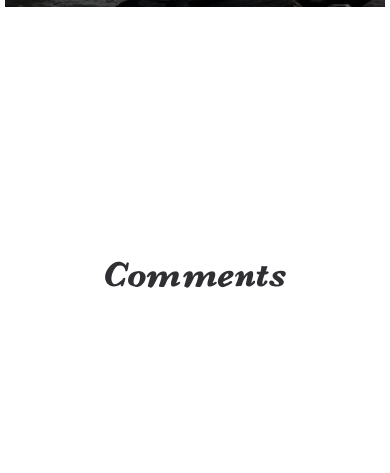
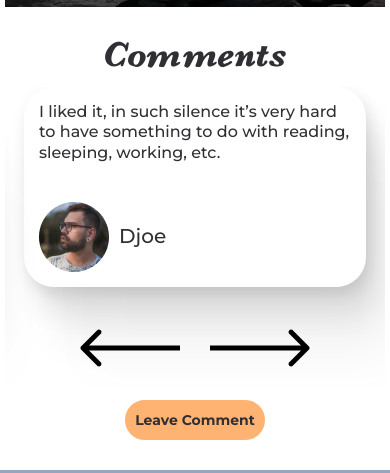
Before and after one commit to mesechasergei/Project-1-lighthouse, a plain HTML site: page index.html in a window 390 px wide. Shown: the part 2407-2880 px from the top of the page. Drawn offline with Linux system fonts and the light colour scheme; a web font is replaced by a local one.

Commit message:
responsive comments slider

```diff
--- a/css/responsive.css
+++ b/css/responsive.css
@@ -47,6 +47,21 @@
         gap: 15px;
         /* background-position: center; */
         background-position:50% 50%;
+    }
+
+    /* ---------------------- comments -------------------------  */
+
+    .comments-container {
+        margin-top: 50px;
+    }
+
+    .comments-container__slider {
+        top: 100px;
+    }
+
+    .comments__arrow-container {
+        margin-top: 300px;
+        margin-bottom: 30px;
     }
 
     /*  ---------------------- footer --------------------------- */
@@ -137,6 +152,18 @@
         gap: 25px;
     }
     /* ---------------------- comments -------------------------  */
+
+    .comments-container {
+        margin-top: 30px;
+    }
+
+    .comments-container__slider {
+        top: 70px;
+    }
+
+    .comments__arrow-container {
+        margin-top: 300px;
+    }
 
     /*  ---------------------- footer --------------------------- */
 
@@ -321,6 +348,39 @@
 
     /* ---------------------- comments -------------------------  */
 
+    .comments-container__slider {
+        gap: 50px;
+        height: 300px;
+        top: 50px;
+    }
+
+    .comments-container__comment {
+        padding: 15px;
+        height: 200px;
+    }
+
+    #comment-button {
+        width: auto;
+    }
+
+    .comments__arrow-container {
+        margin-top: 250px;
+        gap: 30px;
+    }
+
+    .comments-container-paragraph {
+        font-size: 16px;
+        max-width: 349px;
+        width: 80vw;
+        line-height: 130%;
+        /* resize: inherit !important; */
+    }
+
+    .comments-container__user-name {
+        font-size: 20px;
+        line-height: 25px;
+    }
+
     /*  ---------------------- footer --------------------------- */
 
     .footer__menu > a {
@@ -404,6 +464,16 @@
 
 }
 
+@media screen and (max-width: 500px) {
+
+    /* ---------------------- comments -------------------------  */
+
+    .comments-container__comment {
+        width: 90%;
+    }
+
+}
+
 
 @media screen and (max-width:320px){
     .characteristic {
--- a/css/style.css
+++ b/css/style.css
@@ -71,7 +71,7 @@ nav , footer {
 
 }
 
-.menu__link_active {
+.menu__link_second-language {
     color: rgba(0, 0, 0, 0.55);
 }
 
@@ -215,6 +215,8 @@ main {
     max-width: 600px;
 }
 
+/* ---------------------- characteristic -------------------------  */
+
 .characteristic {
     padding-top: 30px;
     display: flex;
@@ -289,7 +291,7 @@ main {
     padding: 39px 50px 24px 50px;
     height: 245px;
     width: 480px;
-    resize: none !important;
+    /* resize: none !important; */
     border-radius: 30px;
     box-sizing: border-box;
     justify-content: space-between;
@@ -309,7 +311,7 @@ main {
     width: 349px;
     line-height: 170%;
     color: #302F34;
-    resize: none !important;
+    /* resize: none !important; */
 }
 
 .comments-container__user {
--- a/index.html
+++ b/index.html
@@ -31,7 +31,7 @@
                 <a href="#" class="menu__call menu__link">Make A Call</a>
             </div>
             <div class="translate menu__item"><a href="#" class="menu__link">En</a>|<a href="#"
-                    class="menu__link menu__link_active">Ua</a>
+                    class="menu__link menu__link_second-language">Ua</a>
             </div>
         </div>
     </nav>
@@ -310,7 +310,7 @@
                 <button class="comments__arrow-button" onclick="sliderMove(-1)"><img class="comments__arrow_direction_left" src="./assets/arrow-left.png"></img></button>
                 <button class="comments__arrow-button" onclick="sliderMove(1)"><img class="comments__arrow_direction_right" src="./assets/arrow-right.png"></img></button>
             </div>
-            <button class="button button_active button_size_middle">Leave Comment</button>
+            <button class="button button_active button_size_middle" id="comment-button">Leave Comment</button>
         </div>
 
 
```
